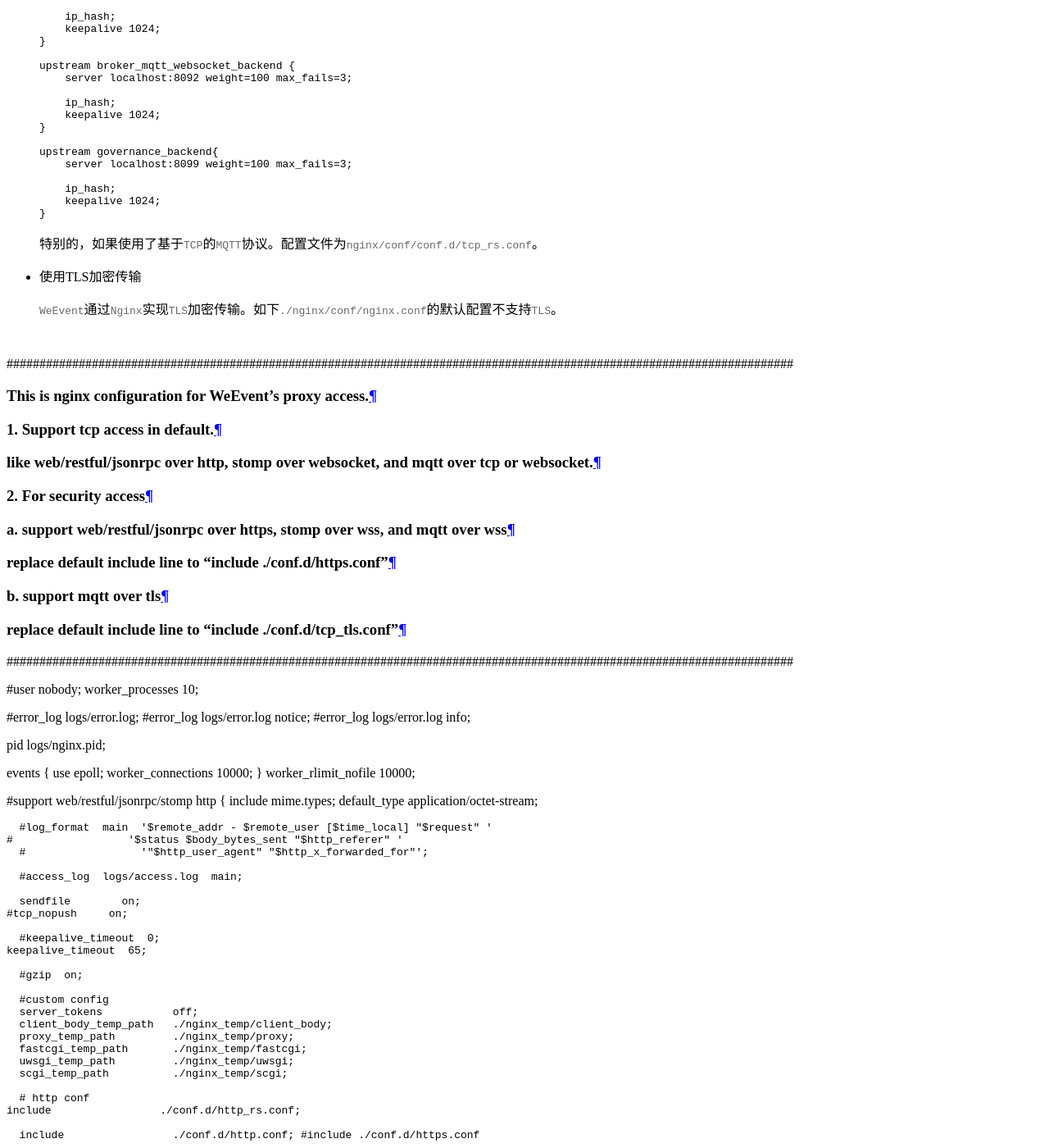
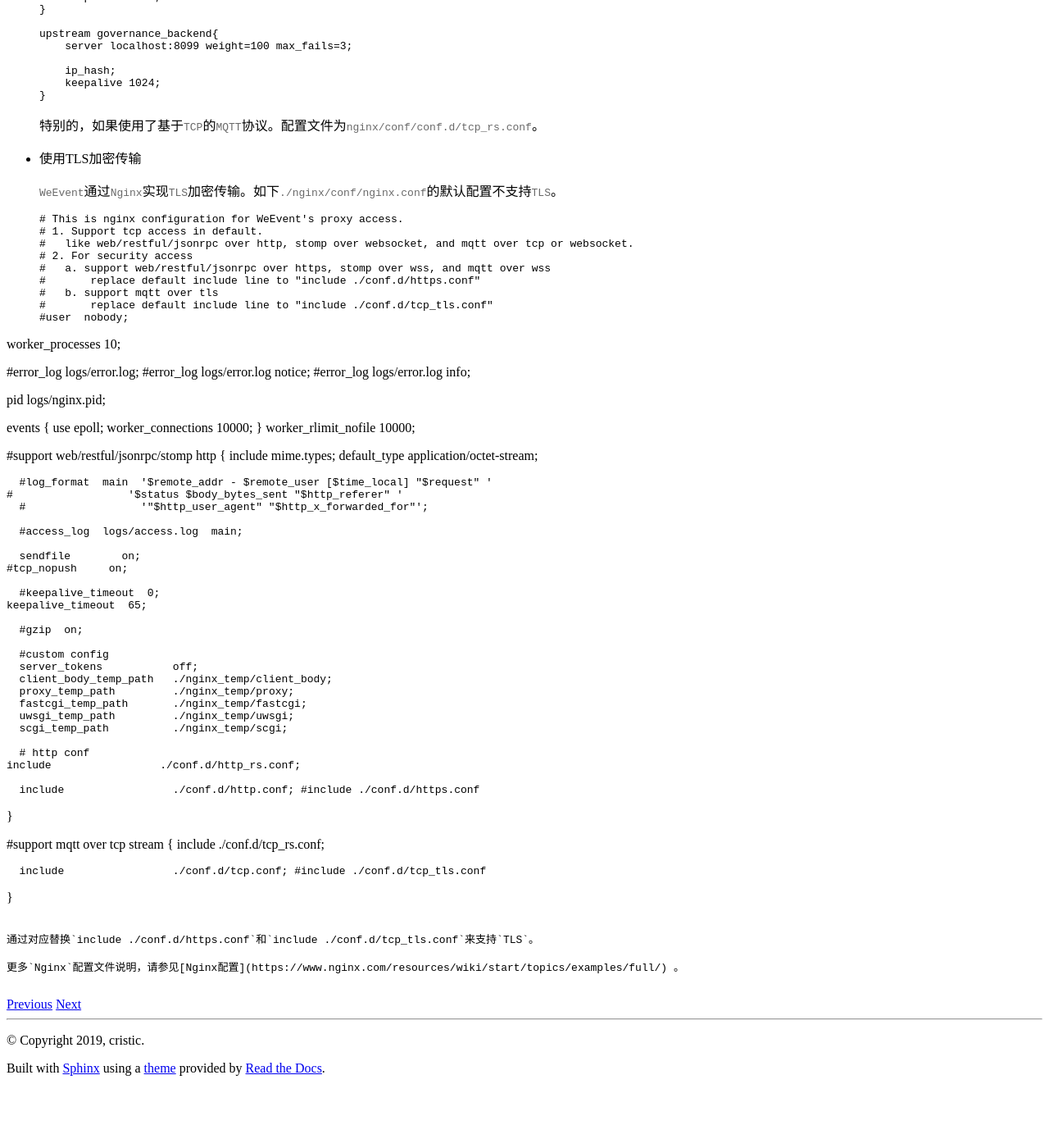
Before and after one commit to WeBankBlockchain/WeEvent-docs, a Sphinx documentation site: the page built from docs/install/property.md, in a window 1280 px wide and 1400 px high, scrolled down 3169 px. Shown: the whole window at 82% size. Built offline with Sphinx 7.4.7 and the Read the Docs theme 2.0.0, drawn with Linux system fonts in a browser that asks for light colours; after the commit the page ends 4489 px from its top, so only the background shows below that; some of the changed text lies outside the part shown.

Commit message:
update the style

````diff
--- a/docs/install/property.md
+++ b/docs/install/property.md
@@ -121,7 +121,7 @@
   `WeEvent`通过`Nginx`实现`TLS`加密传输。如下`./nginx/conf/nginx.conf`的默认配置不支持`TLS`。
 
   ```nginx
-########################################################################################################################
+
   # This is nginx configuration for WeEvent's proxy access.
   # 1. Support tcp access in default.
   #   like web/restful/jsonrpc over http, stomp over websocket, and mqtt over tcp or websocket.
@@ -130,9 +130,8 @@
   #       replace default include line to "include ./conf.d/https.conf"
   #   b. support mqtt over tls
   #       replace default include line to "include ./conf.d/tcp_tls.conf"
-  ########################################################################################################################
+  #user  nobody;
 
-  #user  nobody;
 worker_processes  10;
 
   #error_log  logs/error.log;
````
